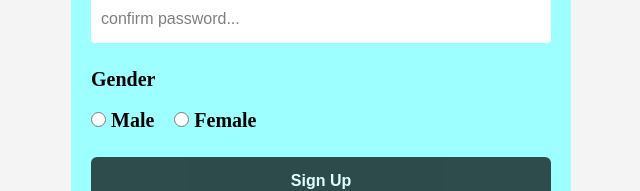
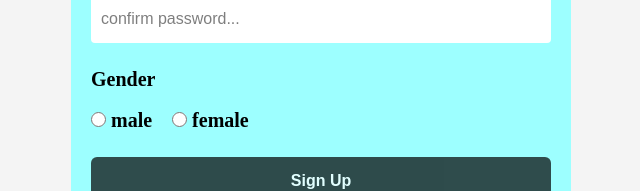
Before and after one commit to mehrabFronto/learning-formik, a JavaScript app: page / in a window 1280 px wide. Shown: the part 605-796 px from the top of the page, without its empty margins (319-959 px from the left). Built offline with nearby package versions, Linux system fonts and the light colour scheme.

Commit message:
radio input extracted

```diff
--- a/src/App.js
+++ b/src/App.js
@@ -2,6 +2,7 @@ import "./App.css";
 import { useFormik } from "formik";
 import * as Yup from "yup";
 import Input from "./common/Input";
+import Radio from "./common/Radio";
 
 const initialValues = {
    name: "",
@@ -89,49 +90,10 @@ const App = () => {
                   type="password"
                />
                {/* gender section */}
-               <div className="form__control">
-                  {/* title */}
-                  <label className="form__title">Gender</label>
-                  {/* radioes */}
-                  <div className="form__radio">
-                     {/* male radio */}
-                     <div className="form__radio__control">
-                        <input
-                           name="gender"
-                           type="radio"
-                           value="0"
-                           id="0"
-                           onChange={formik.handleChange}
-                           checked={formik.values.gender === "0"}
-                        />
-                        <label
-                           className="form__title"
-                           htmlFor="0">
-                           Male
-                        </label>
-                     </div>
-                     {/* female radio */}
-                     <div className="form__radio__control">
-                        <input
-                           name="gender"
-                           type="radio"
-                           value="1"
-                           id="1"
-                           onChange={formik.handleChange}
-                           checked={formik.values.gender === "1"}
-                        />
-                        <label
-                           className="form__title"
-                           htmlFor="1">
-                           Female
-                        </label>
-                     </div>
-                  </div>
-                  {/* validation message */}
-                  {formik.errors.gender && formik.touched.gender && (
-                     <h3>{formik.errors.gender}</h3>
-                  )}
-               </div>
+               <Radio
+                  name="gender"
+                  formik={formik}
+               />
                {/* submit btn */}
                <button
                   className="btn"
--- a/src/common/Input.js
+++ b/src/common/Input.js
@@ -3,7 +3,7 @@ const Input = ({ label, name, type = "text", placeholder, formik }) => {
       <div className="form__control">
          <label
             className="form__title"
-            htmlFor="name">
+            htmlFor={name}>
             {label}
          </label>
          <input
--- /dev/null
+++ b/src/common/Radio.js
@@ -0,0 +1,43 @@
+const Radio = ({ name, formik }) => {
+   const radioOptions = [
+      { label: "male", value: "0" },
+      { label: "female", value: "1" },
+   ];
+
+   return (
+      <div className="form__control">
+         {/* title */}
+         <label className="form__title">Gender</label>
+         {/* radioes */}
+         <div className="form__radio">
+            {radioOptions.map((item) => {
+               return (
+                  <div
+                     className="form__radio__control"
+                     key={item.value}>
+                     <input
+                        name={name}
+                        type="radio"
+                        value={item.value}
+                        id={item.value}
+                        onChange={formik.handleChange}
+                        checked={formik.values.gender === item.value}
+                     />
+                     <label
+                        className="form__title"
+                        htmlFor={item.value}>
+                        {item.label}
+                     </label>
+                  </div>
+               );
+            })}
+         </div>
+         {/* validation message */}
+         {formik.errors[name] && formik.touched[name] && (
+            <h3>{formik.errors[name]}</h3>
+         )}
+      </div>
+   );
+};
+
+export default Radio;
```
